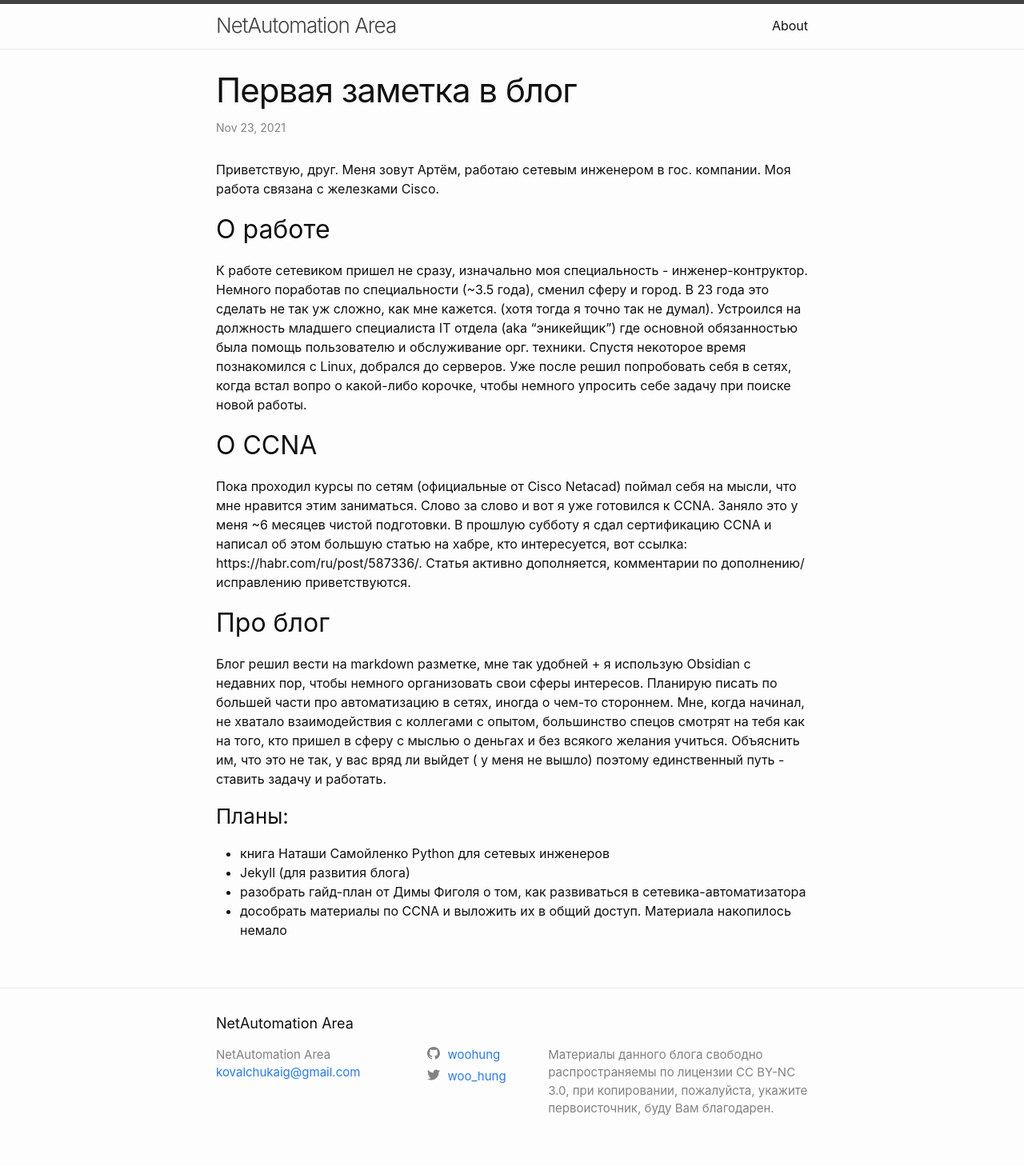
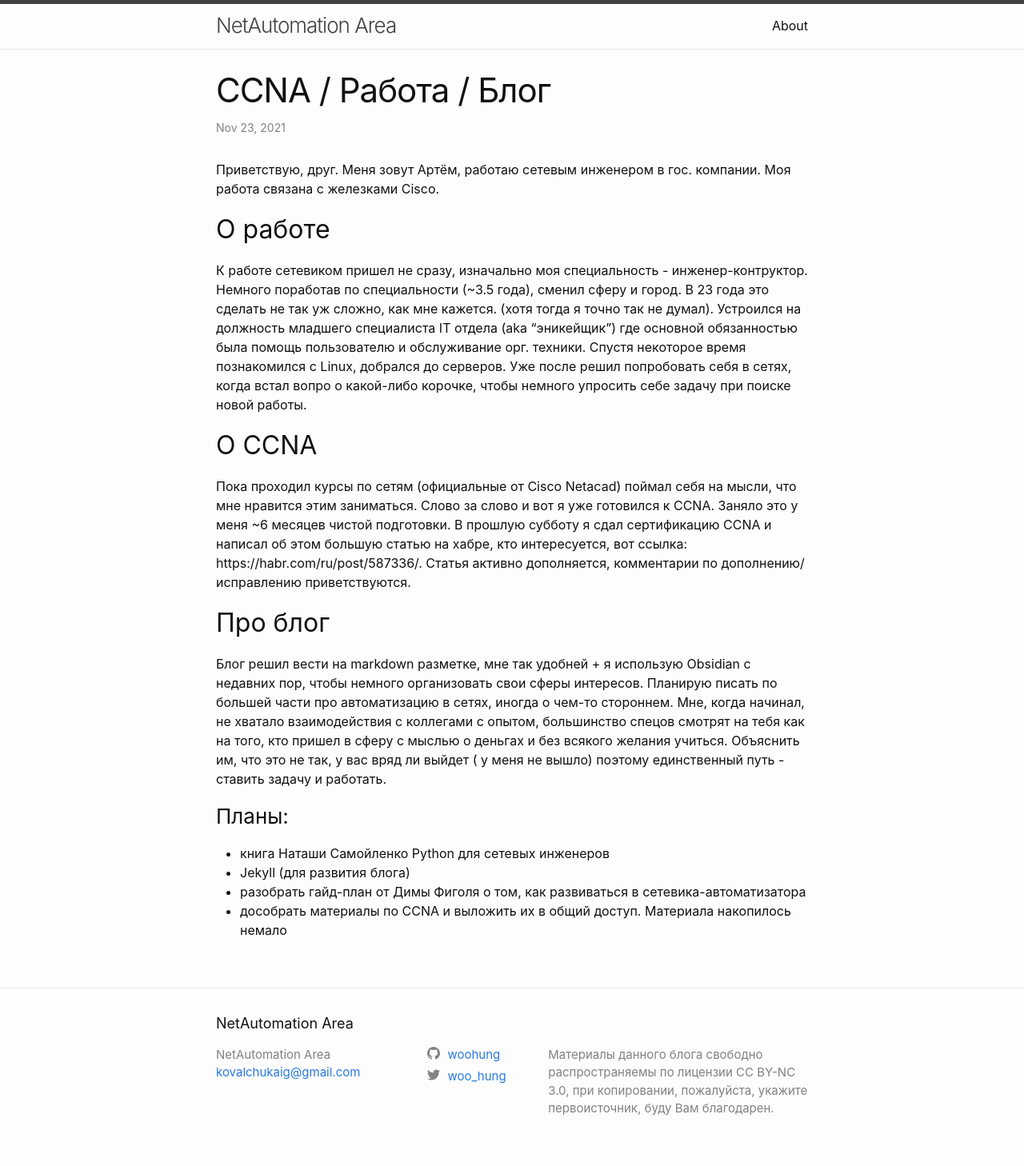
Before and after one commit to woohung/woohung.github.io, a Jekyll site: the page built from _posts/2021-11-23-CCNA_Работа_Блог.md, in a window 1280 px wide. Shown: the whole page at 80% size. Built offline with Jekyll 4.4.1, drawn with Linux system fonts in a browser that asks for light colours.

Commit message:
Update 2021-11-23-CCNA_Работа_Блог.md

```diff
--- a/_posts/2021-11-23-CCNA_Работа_Блог.md
+++ b/_posts/2021-11-23-CCNA_Работа_Блог.md
@@ -1,6 +1,6 @@
 ---
 layout: post
-title: "Первая заметка в блог"
+title: "CCNA / Работа / Блог"
 date: 2021/11/23|18:44
 categories: CCNA
 ---
```
